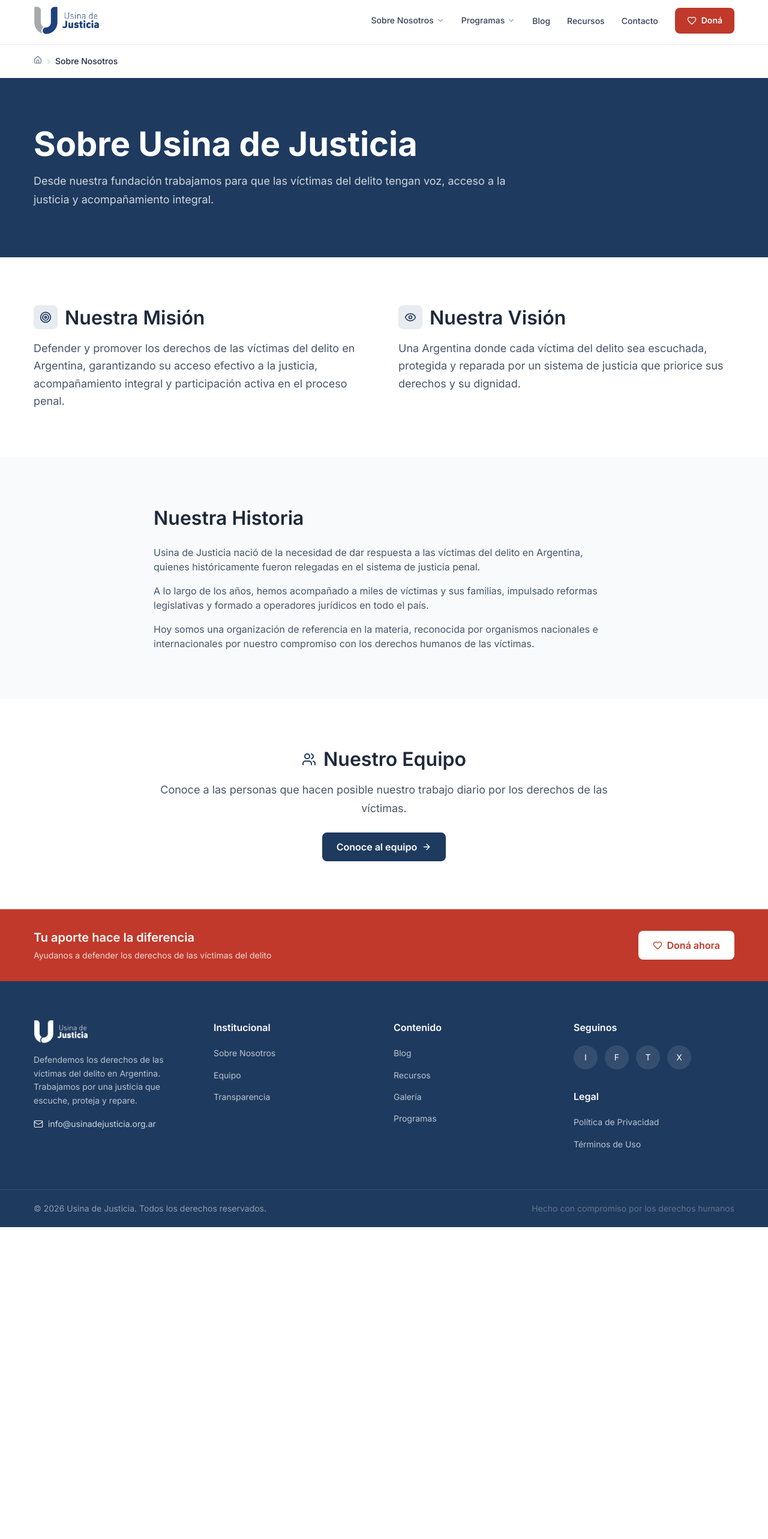
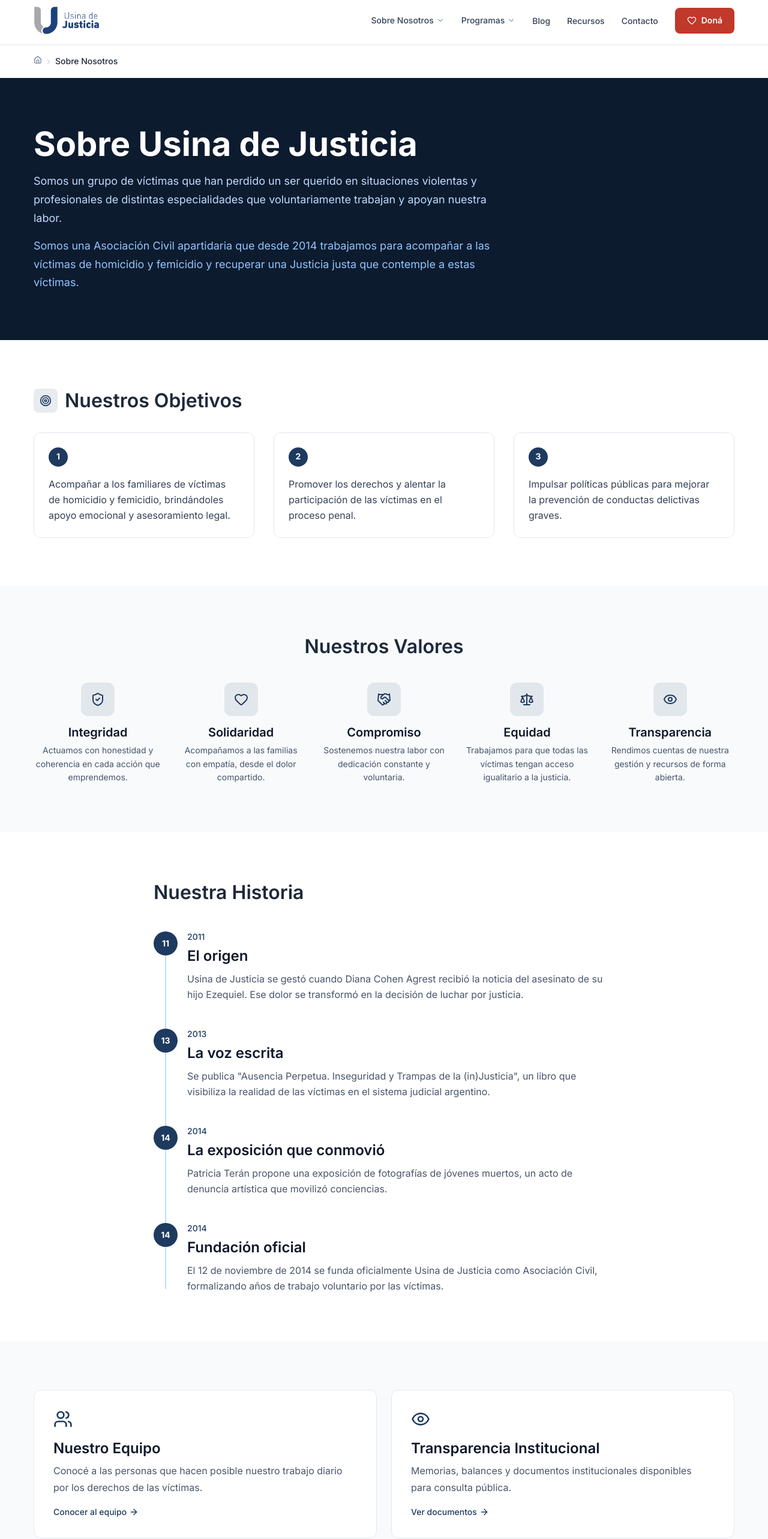
Before and after one commit to UsinaDeJusticia/usina-de-justicia, a Next.js app: page /sobre-nosotros in a window 1280 px wide. Shown: the part 40-2606 px from the top of the page at 60% size. Before the commit the page ends 2086 px from the top, so only its background shows below. Built offline with nearby package versions, Linux system fonts and the light colour scheme.

Commit message:
Sobre Nosotros con contenido real: historia, valores, objetivos, timeline

```diff
--- a/src/app/sobre-nosotros/page.tsx
+++ b/src/app/sobre-nosotros/page.tsx
@@ -1,17 +1,28 @@
 import type { Metadata } from 'next'
 import Link from 'next/link'
 import { Breadcrumbs } from '@/components/layout/Breadcrumbs'
-import { Users, Eye, Target, ArrowRight } from 'lucide-react'
+import {
+  Users,
+  Target,
+  ArrowRight,
+  Heart,
+  Handshake,
+  ShieldCheck,
+  Scale,
+  Eye,
+} from 'lucide-react'
 
 export const metadata: Metadata = {
   title: 'Sobre Nosotros',
   description:
-    'Conocé la historia, misión y equipo de Usina de Justicia. Trabajamos por los derechos de las víctimas del delito en Argentina.',
-  alternates: { canonical: 'https://www.usinadejusticia.org.ar/sobre-nosotros' },
+    'Usina de Justicia es una Asociación Civil apartidaria que desde 2014 acompaña a las víctimas de homicidio y femicidio y trabaja por una justicia que contemple sus derechos.',
+  alternates: {
+    canonical: 'https://www.usinadejusticia.org.ar/sobre-nosotros',
+  },
   openGraph: {
     title: 'Sobre Nosotros — Usina de Justicia',
     description:
-      'Conocé la historia, misión y equipo de Usina de Justicia. Trabajamos por los derechos de las víctimas del delito en Argentina.',
+      'Asociación Civil apartidaria que desde 2014 acompaña a las víctimas de homicidio y femicidio en Argentina.',
     url: 'https://www.usinadejusticia.org.ar/sobre-nosotros',
   },
 }
@@ -21,9 +32,83 @@
   '@type': 'AboutPage',
   name: 'Sobre Nosotros — Usina de Justicia',
   description:
-    'Historia, misión y equipo de Usina de Justicia, ONG dedicada a la defensa de los derechos de las víctimas del delito.',
+    'Historia, misión y valores de Usina de Justicia, Asociación Civil por los derechos de las víctimas de homicidio y femicidio.',
   url: 'https://www.usinadejusticia.org.ar/sobre-nosotros',
+  mainEntity: {
+    '@type': 'NGO',
+    name: 'Usina de Justicia',
+    foundingDate: '2014-11-12',
+    description:
+      'Asociación Civil apartidaria que acompaña a las víctimas de homicidio y femicidio y trabaja por una justicia justa.',
+    url: 'https://www.usinadejusticia.org.ar',
+  },
 }
+
+const valores = [
+  {
+    nombre: 'Integridad',
+    icon: ShieldCheck,
+    descripcion:
+      'Actuamos con honestidad y coherencia en cada acción que emprendemos.',
+  },
+  {
+    nombre: 'Solidaridad',
+    icon: Heart,
+    descripcion:
+      'Acompañamos a las familias con empatía, desde el dolor compartido.',
+  },
+  {
+    nombre: 'Compromiso',
+    icon: Handshake,
+    descripcion:
+      'Sostenemos nuestra labor con dedicación constante y voluntaria.',
+  },
+  {
+    nombre: 'Equidad',
+    icon: Scale,
+    descripcion:
+      'Trabajamos para que todas las víctimas tengan acceso igualitario a la justicia.',
+  },
+  {
+    nombre: 'Transparencia',
+    icon: Eye,
+    descripcion:
+      'Rendimos cuentas de nuestra gestión y recursos de forma abierta.',
+  },
+]
+
+const hitos = [
+  {
+    año: '2011',
+    titulo: 'El origen',
+    descripcion:
+      'Usina de Justicia se gestó cuando Diana Cohen Agrest recibió la noticia del asesinato de su hijo Ezequiel. Ese dolor se transformó en la decisión de luchar por justicia.',
+  },
+  {
+    año: '2013',
+    titulo: 'La voz escrita',
+    descripcion:
+      'Se publica "Ausencia Perpetua. Inseguridad y Trampas de la (in)Justicia", un libro que visibiliza la realidad de las víctimas en el sistema judicial argentino.',
+  },
+  {
+    año: '2014',
+    titulo: 'La exposición que conmovió',
+    descripcion:
+      'Patricia Terán propone una exposición de fotografías de jóvenes muertos, un acto de denuncia artística que movilizó conciencias.',
+  },
+  {
+    año: '2014',
+    titulo: 'Fundación oficial',
+    descripcion:
+      'El 12 de noviembre de 2014 se funda oficialmente Usina de Justicia como Asociación Civil, formalizando años de trabajo voluntario por las víctimas.',
+  },
+]
+
+const objetivos = [
+  'Acompañar a los familiares de víctimas de homicidio y femicidio, brindándoles apoyo emocional y asesoramiento legal.',
+  'Promover los derechos y alentar la participación de las víctimas en el proceso penal.',
+  'Impulsar políticas públicas para mejorar la prevención de conductas delictivas graves.',
+]
 
 export default function SobreNosotrosPage() {
   return (
@@ -34,97 +119,155 @@
       />
 
       <div className="max-w-content mx-auto px-4">
-        <Breadcrumbs items={[{ label: 'Sobre Nosotros', href: '/sobre-nosotros' }]} />
+        <Breadcrumbs
+          items={[{ label: 'Sobre Nosotros', href: '/sobre-nosotros' }]}
+        />
       </div>
 
       {/* Hero */}
-      <section className="bg-primary-500 text-white py-section">
+      <section className="bg-primary-900 text-white py-section">
         <div className="max-w-content mx-auto px-4">
           <h1 className="text-h1 lg:text-display">Sobre Usina de Justicia</h1>
-          <p className="mt-4 text-body-lg text-white/80 max-w-narrow">
-            Desde nuestra fundación trabajamos para que las víctimas del delito
-            tengan voz, acceso a la justicia y acompañamiento integral.
+          <p className="mt-4 text-body-lg text-primary-200 max-w-narrow">
+            Somos un grupo de víctimas que han perdido un ser querido en
+            situaciones violentas y profesionales de distintas especialidades que
+            voluntariamente trabajan y apoyan nuestra labor.
+          </p>
+          <p className="mt-4 text-body-lg text-primary-300 max-w-narrow">
+            Somos una Asociación Civil apartidaria que desde 2014 trabajamos
+            para acompañar a las víctimas de homicidio y femicidio y recuperar
+            una Justicia justa que contemple a estas víctimas.
           </p>
         </div>
       </section>
 
-      {/* Misión y Visión */}
-      <section id="mision-y-vision" className="py-section">
+      {/* Objetivos */}
+      <section id="objetivos" className="py-section">
         <div className="max-w-content mx-auto px-4">
-          <div className="grid md:grid-cols-2 gap-12">
-            <div>
-              <div className="flex items-center gap-3 mb-4">
+          <div className="flex items-center gap-3 mb-8">
             <div className="w-10 h-10 rounded-lg bg-primary-500/10 flex items-center justify-center">
               <Target className="w-5 h-5 text-primary-500" />
             </div>
-                <h2 className="text-h2">Nuestra Misión</h2>
+            <h2 className="text-h2">Nuestros Objetivos</h2>
           </div>
-              <p className="text-body-lg text-neutral-600 leading-relaxed">
-                Defender y promover los derechos de las víctimas del delito en Argentina,
-                garantizando su acceso efectivo a la justicia, acompañamiento integral
-                y participación activa en el proceso penal.
+          <div className="grid md:grid-cols-3 gap-8">
+            {objetivos.map((obj, i) => (
+              <div
+                key={i}
+                className="p-6 bg-white border border-neutral-200 rounded-xl"
+              >
+                <span className="inline-flex items-center justify-center w-8 h-8 rounded-full bg-primary-500 text-white text-body-sm font-bold mb-4">
+                  {i + 1}
+                </span>
+                <p className="text-body text-neutral-700 leading-relaxed">
+                  {obj}
                 </p>
               </div>
+            ))}
+          </div>
+        </div>
+      </section>
 
+      {/* Valores */}
+      <section id="valores" className="py-section bg-neutral-50">
+        <div className="max-w-content mx-auto px-4">
+          <h2 className="text-h2 text-center mb-10">Nuestros Valores</h2>
+          <div className="grid grid-cols-2 md:grid-cols-5 gap-6">
+            {valores.map((valor) => {
+              const Icon = valor.icon
+              return (
+                <div key={valor.nombre} className="text-center">
+                  <div className="w-14 h-14 rounded-xl bg-primary-500/10 text-primary-500 flex items-center justify-center mx-auto mb-3">
+                    <Icon className="w-6 h-6" />
+                  </div>
+                  <h3 className="text-h4 text-neutral-900 mb-1">
+                    {valor.nombre}
+                  </h3>
+                  <p className="text-body-sm text-neutral-600">
+                    {valor.descripcion}
+                  </p>
+                </div>
+              )
+            })}
+          </div>
+        </div>
+      </section>
+
+      {/* Historia / Timeline */}
+      <section id="historia" className="py-section">
+        <div className="max-w-narrow mx-auto px-4">
+          <h2 className="text-h2 mb-10">Nuestra Historia</h2>
+          <div className="relative">
+            {/* Línea vertical */}
+            <div className="absolute left-[19px] top-2 bottom-2 w-0.5 bg-primary-200" />
+
+            <div className="space-y-10">
+              {hitos.map((hito, i) => (
+                <div key={i} className="relative pl-14">
+                  {/* Círculo en la línea */}
+                  <div className="absolute left-0 top-1 w-10 h-10 rounded-full bg-primary-500 text-white flex items-center justify-center text-body-sm font-bold">
+                    {hito.año.slice(-2)}
+                  </div>
                   <div>
-              <div className="flex items-center gap-3 mb-4">
-                <div className="w-10 h-10 rounded-lg bg-primary-500/10 flex items-center justify-center">
-                  <Eye className="w-5 h-5 text-primary-500" />
+                    <span className="text-body-sm text-primary-500 font-medium">
+                      {hito.año}
+                    </span>
+                    <h3 className="text-h3 text-neutral-900 mt-1">
+                      {hito.titulo}
+                    </h3>
+                    <p className="text-body text-neutral-600 mt-2 leading-relaxed">
+                      {hito.descripcion}
+                    </p>
                   </div>
-                <h2 className="text-h2">Nuestra Visión</h2>
                 </div>
-              <p className="text-body-lg text-neutral-600 leading-relaxed">
-                Una Argentina donde cada víctima del delito sea escuchada, protegida
-                y reparada por un sistema de justicia que priorice sus derechos
-                y su dignidad.
-              </p>
+              ))}
             </div>
           </div>
         </div>
       </section>
 
-      {/* Historia */}
-      <section id="historia" className="py-section bg-neutral-50">
-        <div className="max-w-narrow mx-auto px-4">
-          <h2 className="text-h2 mb-6">Nuestra Historia</h2>
-          <div className="prose prose-lg text-neutral-600 space-y-4">
-            <p>
-              Usina de Justicia nació de la necesidad de dar respuesta a las víctimas
-              del delito en Argentina, quienes históricamente fueron relegadas en el
-              sistema de justicia penal.
-            </p>
-            <p>
-              A lo largo de los años, hemos acompañado a miles de víctimas y sus
-              familias, impulsado reformas legislativas y formado a operadores
-              jurídicos en todo el país.
-            </p>
-            <p>
-              Hoy somos una organización de referencia en la materia, reconocida
-              por organismos nacionales e internacionales por nuestro compromiso
-              con los derechos humanos de las víctimas.
-            </p>
-          </div>
-        </div>
-      </section>
-
-      {/* CTA hacia equipo */}
-      <section className="py-section">
-        <div className="max-w-content mx-auto px-4 text-center">
-          <div className="flex items-center justify-center gap-3 mb-4">
-            <Users className="w-6 h-6 text-primary-500" />
-            <h2 className="text-h2">Nuestro Equipo</h2>
-          </div>
-          <p className="text-body-lg text-neutral-600 mb-6 max-w-narrow mx-auto">
-            Conoce a las personas que hacen posible nuestro trabajo diario por
-            los derechos de las víctimas.
-          </p>
+      {/* Links a subpáginas */}
+      <section className="py-section bg-neutral-50">
+        <div className="max-w-content mx-auto px-4">
+          <div className="grid md:grid-cols-2 gap-6">
+            {/* Equipo */}
             <Link
               href="/sobre-nosotros/equipo"
-            className="inline-flex items-center gap-2 bg-primary-500 hover:bg-primary-600 text-white px-6 py-3 rounded-lg font-semibold transition-colors"
+              className="group p-8 bg-white border border-neutral-200 rounded-xl hover:border-primary-500/30 hover:shadow-lg transition-all"
             >
-            Conoce al equipo
-            <ArrowRight className="w-4 h-4" />
+              <Users className="w-8 h-8 text-primary-500 mb-4" />
+              <h2 className="text-h3 text-neutral-900 group-hover:text-primary-500 transition-colors">
+                Nuestro Equipo
+              </h2>
+              <p className="text-body text-neutral-600 mt-2">
+                Conocé a las personas que hacen posible nuestro trabajo diario
+                por los derechos de las víctimas.
+              </p>
+              <span className="inline-flex items-center gap-1 text-body-sm font-medium text-primary-500 mt-4">
+                Conocer al equipo
+                <ArrowRight className="w-4 h-4 group-hover:translate-x-1 transition-transform" />
+              </span>
             </Link>
+
+            {/* Transparencia */}
+            <Link
+              href="/sobre-nosotros/transparencia"
+              className="group p-8 bg-white border border-neutral-200 rounded-xl hover:border-primary-500/30 hover:shadow-lg transition-all"
+            >
+              <Eye className="w-8 h-8 text-primary-500 mb-4" />
+              <h2 className="text-h3 text-neutral-900 group-hover:text-primary-500 transition-colors">
+                Transparencia Institucional
+              </h2>
+              <p className="text-body text-neutral-600 mt-2">
+                Memorias, balances y documentos institucionales disponibles para
+                consulta pública.
+              </p>
+              <span className="inline-flex items-center gap-1 text-body-sm font-medium text-primary-500 mt-4">
+                Ver documentos
+                <ArrowRight className="w-4 h-4 group-hover:translate-x-1 transition-transform" />
+              </span>
+            </Link>
+          </div>
         </div>
       </section>
     </>
```
Lines whose indentation alone changed are shown as unchanged.
